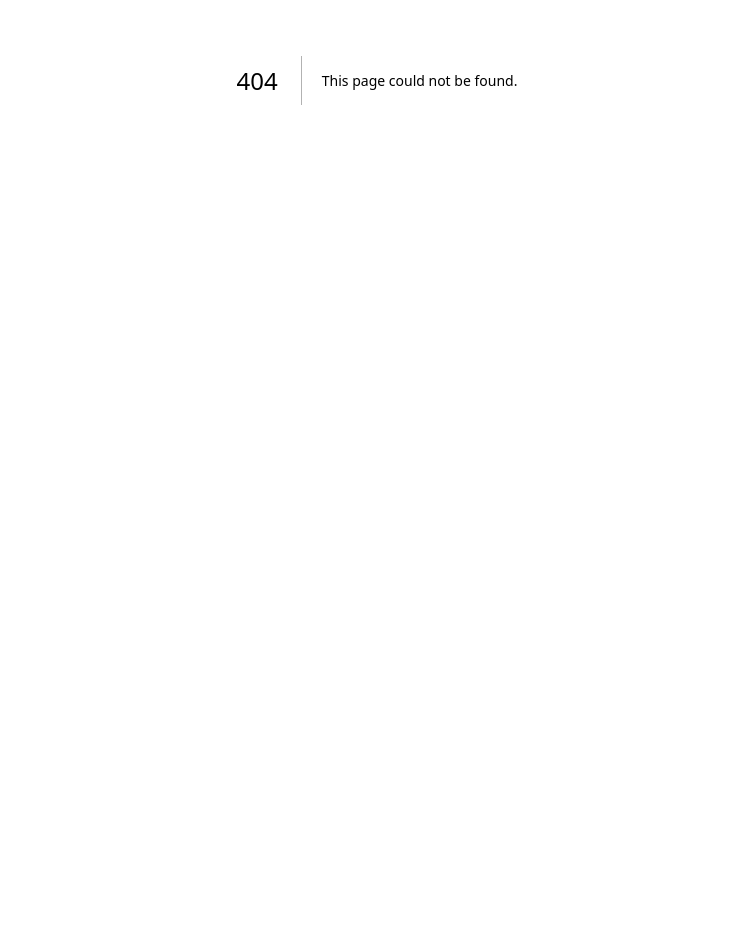
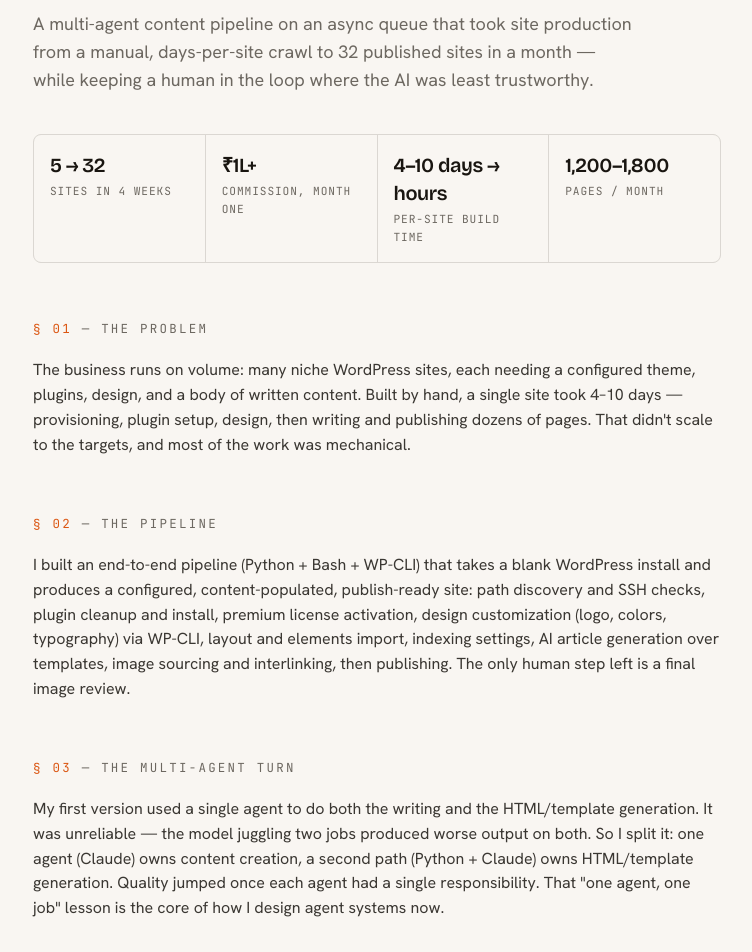
Before and after one commit to rdeepak-711/portfolio, a Next.js app: page /case-study in a window 1280 px wide. Before the commit this address had no page. Shown: the part 320-1272 px from the top of the page, without its empty margins (263-1015 px from the left). Before the commit the page ends 800 px from the top, so only its background shows below. Built offline with nearby package versions, Linux system fonts and the light colour scheme.

Commit message:
P1: résumé PDF + nav/contact links; deep case-study page (multi-agent pipeline) linked from Experience

```diff
--- /dev/null
+++ b/src/app/case-study/page.tsx
@@ -0,0 +1,144 @@
+import type { Metadata } from "next";
+import Link from "next/link";
+
+export const metadata: Metadata = {
+  title: "Case study — Scaling site production 5→32 in 4 weeks · Deepak Ramesh",
+  description:
+    "How I built a multi-agent content pipeline on Celery + Redis that scaled WordPress site production from 5 to 32 sites in 4 weeks — and treated LLM output as untrusted by default.",
+};
+
+function H({ no, children }: { no: string; children: React.ReactNode }) {
+  return (
+    <h2 className="mt-14 font-mono text-[0.72rem] uppercase tracking-[0.18em] text-muted sm:text-[0.78rem]">
+      <span className="text-accent">§ {no}</span> — {children}
+    </h2>
+  );
+}
+
+const METRICS = [
+  ["5 → 32", "sites in 4 weeks"],
+  ["₹1L+", "commission, month one"],
+  ["4–10 days → hours", "per-site build time"],
+  ["1,200–1,800", "pages / month"],
+];
+
+export default function CaseStudy() {
+  return (
+    <main className="mx-auto w-full max-w-3xl px-6 py-16 sm:px-10 sm:py-24">
+      <Link
+        href="/"
+        className="group inline-flex items-center gap-1.5 font-mono text-xs uppercase tracking-[0.1em] text-muted transition-colors hover:text-accent"
+      >
+        <span className="transition-transform group-hover:-translate-x-0.5">←</span>
+        Back
+      </Link>
+
+      <p className="mt-10 font-mono text-[0.72rem] uppercase tracking-[0.18em] text-accent sm:text-[0.78rem]">
+        Case Study · Firestorm Internet
+      </p>
+      <h1 className="mt-4 font-display text-[clamp(2rem,6vw,3.25rem)] font-semibold leading-[1.06] tracking-[-0.025em]">
+        Scaling site production 5 → 32 in 4 weeks.
+      </h1>
+      <p className="mt-6 max-w-[60ch] text-lg text-muted">
+        A multi-agent content pipeline on an async queue that took site
+        production from a manual, days-per-site crawl to 32 published sites in a
+        month — while keeping a human in the loop where the AI was least
+        trustworthy.
+      </p>
+
+      <dl className="mt-10 grid grid-cols-2 gap-px overflow-hidden rounded-lg border border-line bg-line sm:grid-cols-4">
+        {METRICS.map(([v, k]) => (
+          <div key={k} className="bg-paper p-4">
+            <dt className="font-display text-xl font-semibold tracking-[-0.02em]">{v}</dt>
+            <dd className="mt-1 font-mono text-[0.7rem] uppercase tracking-[0.08em] text-muted">{k}</dd>
+          </div>
+        ))}
+      </dl>
+
+      <div className="mt-4 space-y-5 text-ink/85">
+        <H no="01">The problem</H>
+        <p>
+          The business runs on volume: many niche WordPress sites, each needing
+          a configured theme, plugins, design, and a body of written content.
+          Built by hand, a single site took 4–10 days — provisioning, plugin
+          setup, design, then writing and publishing dozens of pages. That
+          didn&apos;t scale to the targets, and most of the work was mechanical.
+        </p>
+
+        <H no="02">The pipeline</H>
+        <p>
+          I built an end-to-end pipeline (Python + Bash + WP-CLI) that takes a
+          blank WordPress install and produces a configured, content-populated,
+          publish-ready site: path discovery and SSH checks, plugin cleanup and
+          install, premium license activation, design customization (logo,
+          colors, typography) via WP-CLI, layout and elements import, indexing
+          settings, AI article generation over templates, image sourcing and
+          interlinking, then publishing. The only human step left is a final
+          image review.
+        </p>
+
+        <H no="03">The multi-agent turn</H>
+        <p>
+          My first version used a single agent to do both the writing and the
+          HTML/template generation. It was unreliable — the model juggling two
+          jobs produced worse output on both. So I split it: one agent (Claude)
+          owns content creation, a second path (Python + Claude) owns
+          HTML/template generation. Quality jumped once each agent had a single
+          responsibility. That &quot;one agent, one job&quot; lesson is the core
+          of how I design agent systems now.
+        </p>
+
+        <H no="04">Treating the LLM as untrusted</H>
+        <p>
+          LLM output is untrusted by default in this system. Every model
+          response is validated against the structure I expect; malformed
+          responses are retried before anything moves downstream. And I kept a
+          deliberate human gate exactly where the AI was least reliable and a
+          wrong output going live was most costly — image selection. Knowing
+          when <em>not</em> to automate is as much the design as the automation.
+        </p>
+
+        <H no="05">The async backbone</H>
+        <p>
+          Generation, image fetching, and publishing are long-running and
+          failure-prone, so they don&apos;t run inline. I built an async job
+          queue on Celery + Redis: every task is a durable worker with retry
+          policies, exponential backoff, and dead-letter queues, so a transient
+          API failure costs a retry, not a run. The same backbone powers an
+          internal contact-management tool that aggregates enquiries across 40+
+          sites.
+        </p>
+
+        <H no="06">Outcome</H>
+        <p>
+          The pipeline scaled production from 5 to 32 sites in 4 weeks and drove
+          ₹1L+ in affiliate commission in the first month, with per-site build
+          time dropping from days to a few hours and throughput reaching
+          1,200–1,800 pages a month. The whole thing is containerized and
+          shipped through Google Cloud Build on GCP.
+        </p>
+
+        <H no="07">What I&apos;d do next</H>
+        <p>
+          Add an eval layer that scores generated content before publish (not
+          just schema-validates it), so quality is measured, not assumed; widen
+          the human gate into a lightweight review queue with quality signals;
+          and add per-task observability — token cost, latency, retry rates —
+          to tune the pipeline on data rather than intuition.
+        </p>
+      </div>
+
+      <div className="mt-16 border-t border-line pt-8">
+        <Link
+          href="/#contact"
+          className="group inline-flex items-center gap-1.5 font-medium text-ink underline-offset-4 transition-colors hover:text-accent"
+        >
+          Get in touch
+          <span className="text-muted transition-transform group-hover:translate-x-0.5 group-hover:text-accent">
+            ↗
+          </span>
+        </Link>
+      </div>
+    </main>
+  );
+}
--- a/src/app/page.tsx
+++ b/src/app/page.tsx
@@ -1,4 +1,5 @@
 import Image from "next/image";
+import Link from "next/link";
 
 const HERO_LINKS = [
   { label: "Email", href: "mailto:deepakrameshh@gmail.com" },
@@ -51,6 +52,7 @@ type Role = {
   company: string;
   dates: string;
   points: string[];
+  caseStudy?: string;
 };
 
 const EXPERIENCE: Role[] = [
@@ -64,6 +66,7 @@ const EXPERIENCE: Role[] = [
       "Built an async job queue (Celery + Redis) — every long task runs as a durable worker with retry policies, exponential backoff, and dead-letter queues. Treats LLM output as untrusted: structured-output validation, retries on malformed responses, human gates where AI is least reliable.",
       "Built an internal contact-management tool (React + FastAPI) aggregating enquiries from 40+ sites with a Gmail-integrated triage interface. Own containerization and CI/CD — Docker, Google Cloud Build, deployed on GCP.",
     ],
+    caseStudy: "/case-study",
   },
   {
     title: "Associate RPA Developer",
@@ -155,6 +158,14 @@ export default function Home() {
             <a href="#experience" className="transition-colors hover:text-accent">Experience</a>
             <a href="#stack" className="transition-colors hover:text-accent">Stack</a>
             <a href="#contact" className="transition-colors hover:text-accent">Contact</a>
+            <a
+              href="/deepak-ramesh-resume.pdf"
+              target="_blank"
+              rel="noopener noreferrer"
+              className="text-accent transition-opacity hover:opacity-70"
+            >
+              Résumé ↗
+            </a>
           </nav>
           <a
             href="#contact"
@@ -276,6 +287,15 @@ export default function Home() {
                     </li>
                   ))}
                 </ul>
+                {r.caseStudy && (
+                  <Link
+                    href={r.caseStudy}
+                    className="group mt-5 inline-flex items-center gap-1.5 font-medium text-ink underline-offset-4 transition-colors hover:text-accent"
+                  >
+                    Read the case study
+                    <span className="text-accent transition-transform group-hover:translate-x-0.5">→</span>
+                  </Link>
+                )}
               </div>
             </article>
           ))}
@@ -340,6 +360,7 @@ export default function Home() {
             <ArrowLink label="Email" href="mailto:deepakrameshh@gmail.com" />
             <ArrowLink label="LinkedIn" href="https://www.linkedin.com/in/rdeepak/" />
             <ArrowLink label="GitHub" href="https://github.com/rdeepak-711" />
+            <ArrowLink label="Résumé" href="/deepak-ramesh-resume.pdf" />
             <ArrowLink label="Outbuiltit" href="https://outbuiltit.com" />
           </nav>
         </div>
```
Also changed, not shown: 1 other file (tests, documents, lock files or other folders).
